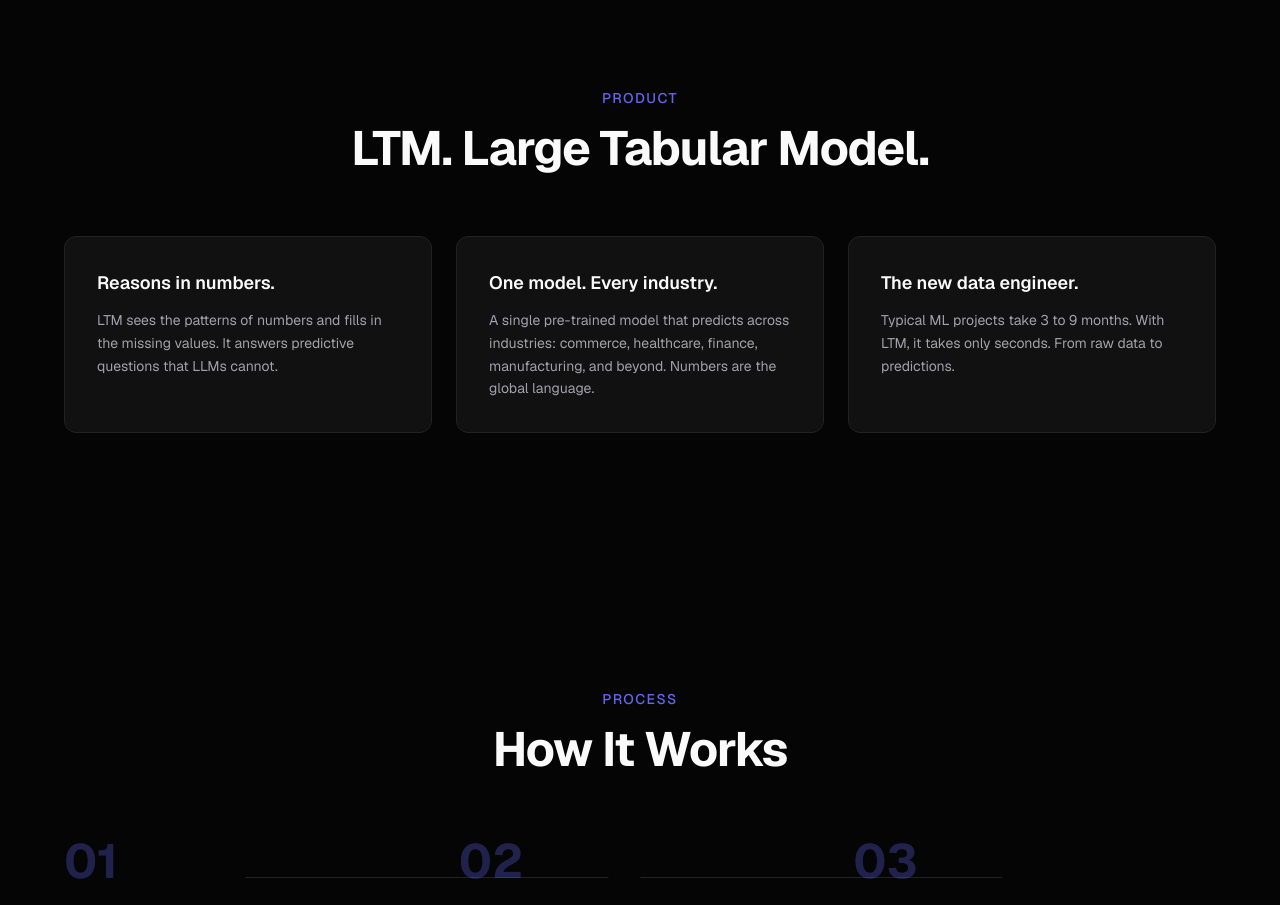
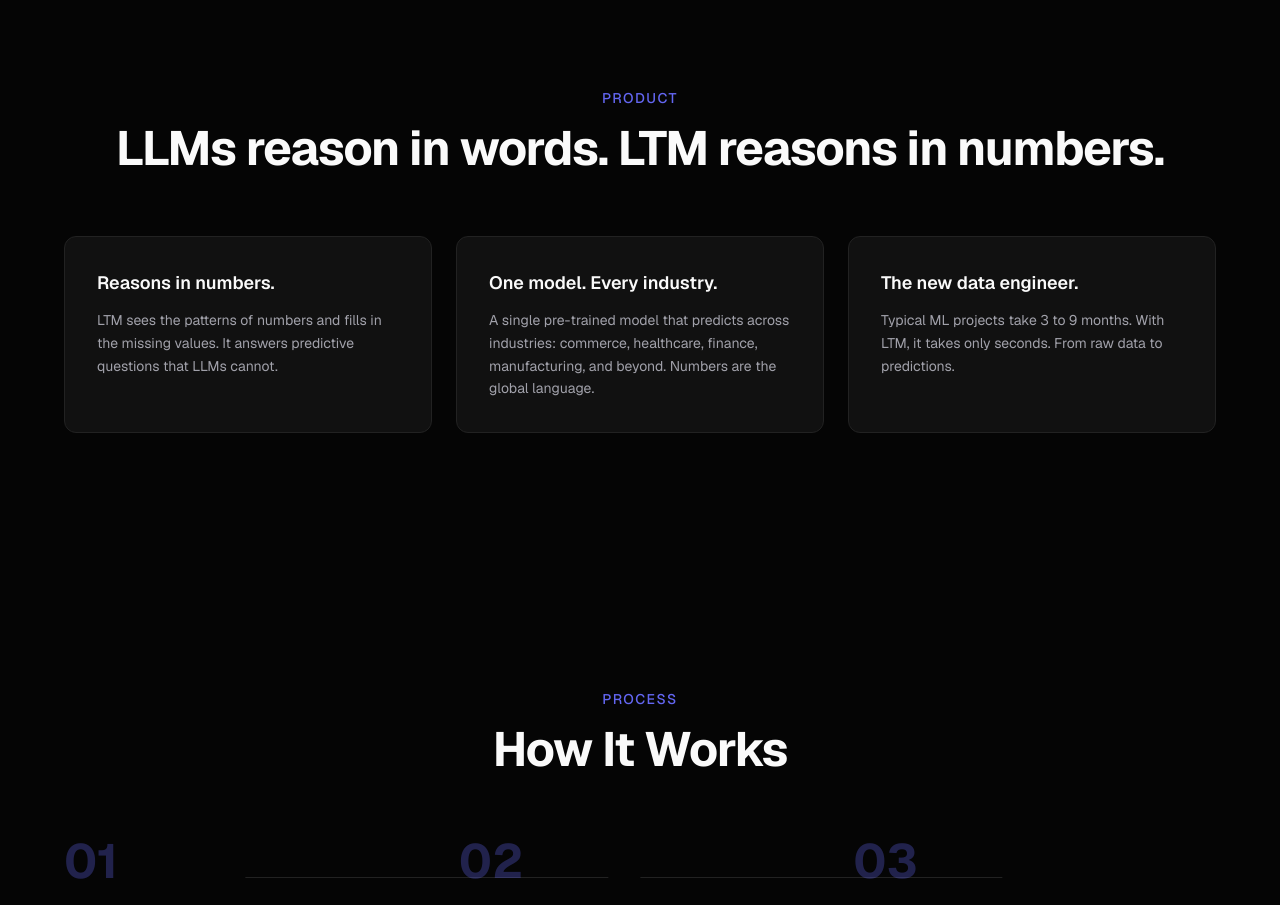
Before and after one commit to nums-ai/nums-ai.github.io, a Next.js app: page / in a window 1280 px wide. Shown: the part 840-1745 px from the top of the page. Built offline with nearby package versions, Linux system fonts and the light colour scheme.

Commit message:
Replace Product H2 with the LLMs/LTM contrast from IR p6

```diff
--- a/src/app/page.tsx
+++ b/src/app/page.tsx
@@ -159,7 +159,7 @@ function Product() {
             Product
           </p>
           <h2 className="mt-4 text-3xl font-bold tracking-tight sm:text-4xl lg:text-5xl">
-            LTM. Large Tabular Model.
+            LLMs reason in words. LTM reasons in numbers.
           </h2>
         </div>
 
```
